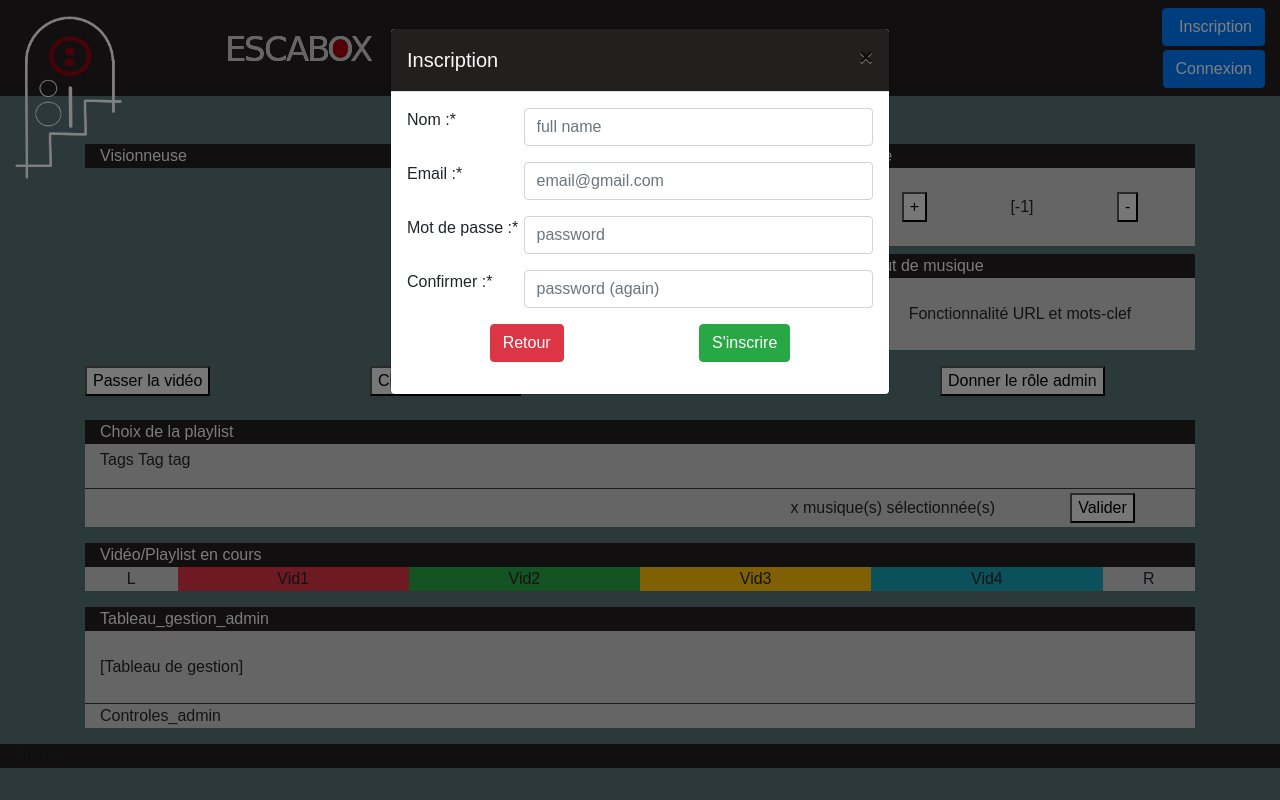
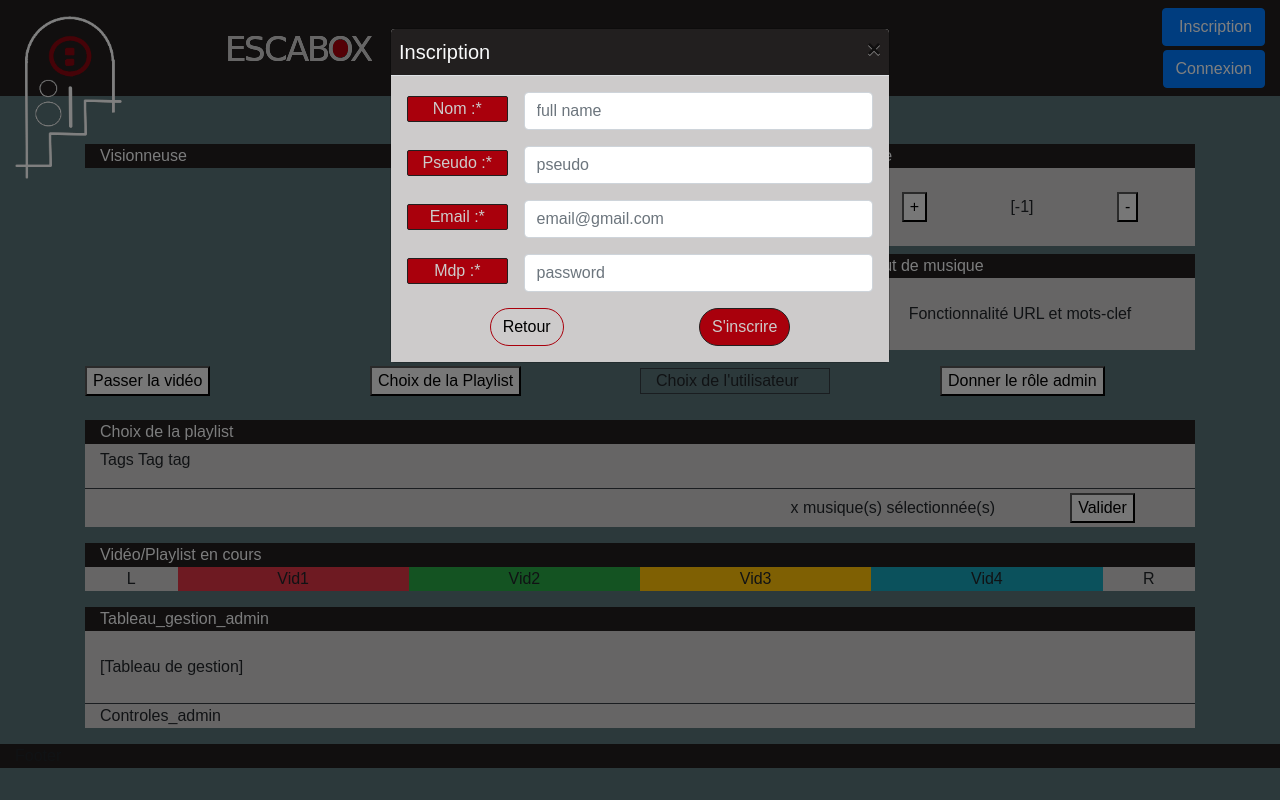
Before and after one commit to Escadev-SLDN2/JukeBox, a PHP site: page / in a window 1280 px wide, after a click on "Inscription". Run offline with PHP 8.4, Linux system fonts and the light colour scheme; some libraries are stand-ins or nearby versions.

Commit message:
intégration css-popup inscription, remplacement confirmpsw par pseudo

```diff
--- a/assets/css/style.css
+++ b/assets/css/style.css
@@ -42,27 +42,37 @@ body {
 
 }
 
+.buttonSignup:hover {
+    background-color: #cdcbcb !important;
+}
+
 /* Suggestion : attribuer class btn-secondary et btn-danger en fonction des différents boutons  */
 
 
-/*
+
 
 .btn-secondary {
     color: #000000;
     background-color: #cdcbcb;
-    border-color: #cdcbcb;
+    border: 1px solid #a9000c;
 }
 
 .btn-danger {
     color: #cdcbcb;
     background-color: #a9000c;
-    border-color: #a9000c;
+    border: 1px solid #221f1f;
+
+}
+
+.btn-danger:hover , .btn-danger:focus{
+    color: black;
+    background-color: #cdcbcb;
 }
 
 .btn-secondary:hover , .btn-secondary:focus {
     background-color: #a9000c;
     border-color: #a9000c;
     box-shadow: none;
+    border: 1px solid #221f1f;
+    color: #cdcbcb;
 }
-
-*/
--- a/index.html
+++ b/index.html
@@ -59,38 +59,45 @@
                 <div class="modal-dialog" role="document">
                   <div class="modal-content">
                       <!--Header du POPUP-->
-                    <div class="modal-header bg-dark">
+                    <div class="modal-header bg-dark py-2 px-2">
                       <h5 class="modal-title text-light">Inscription</h5>
                       <button type="button" class="close" data-dismiss="modal" aria-label="Close">
                         <span aria-hidden="true">&times;</span>
                       </button>
                     </div>
                     <!--body du POPUP-->
-                    <div class="modal-body">
+                    <div class="modal-body bg-secondary">
                       <form class="form" action="php/inscription.php" method="POST" role="form" autocomplete="off">
                         <div class="container">
+
                           <div class="form-group row justify-content-between">
-                              <label for="inputName">Nom :*</label>
+                              <label for="inputName" class="col connectLabel pl-3 pr-3 mt-1 mr-3" >Nom :*</label>
                               <input type="text" class="form-control col-sm-9" id="inputName" placeholder="full name" name="name" required>
                           </div>
+
                           <div class="form-group row justify-content-between">
-                              <label for="inputEmail">Email :*</label>
+                              <label for="inputPseudo" class="col connectLabel pl-2 pr-2 mt-1 mr-3">Pseudo :*</label>
+                              <input type="password" class="form-control col-sm-9" id="inputPseudo" placeholder="pseudo" name="nickname" required>
+                          </div>
+
+                          <div class="form-group row justify-content-between">
+                              <label for="inputEmail" class="col connectLabel pl-3 pr-3 mt-1 mr-3">Email :*</label>
                               <input type="email" class="form-control col-sm-9" id="inputEmail" placeholder="email@gmail.com" name="email" required>
                           </div>
+
                           <div class="form-group row justify-content-between">
-                              <label for="inputPassword">Mot de passe :*</label>
+                              <label for="inputPassword" class="col connectLabel pl-2 pr-2 mt-1 mr-3">Mdp :*</label>
                               <input type="password" class="form-control col-sm-9" id="inputPassword" placeholder="password" name="password" required>
                           </div>
-                          <div class="form-group row justify-content-between">
-                              <label for="inputConfirm">Confirmer :*</label>
-                              <input type="password" class="form-control col-sm-9" id="inputConfirm" placeholder="password (again)" name="confirmPassword" required>
-                          </div>
+
+
+
                           <!--Bouton s'inscrire-->
-                          <div class="form-group d-flex justify-content-around">
-                              <button type="button" class="btn btn-danger" data-dismiss="modal" aria-label="Close">
+                          <div class="form-group d-flex justify-content-around mt-2 mb-0">
+                              <button type="button" class="btn btn-secondary rounded-pill" data-dismiss="modal" aria-label="Close">
                                   Retour
                               </button>
-                              <button type="submit" class="btn btn-success">
+                              <button type="submit" class="btn btn-danger rounded-pill">
                                   S'inscrire
                               </button>
                           </div>
```
